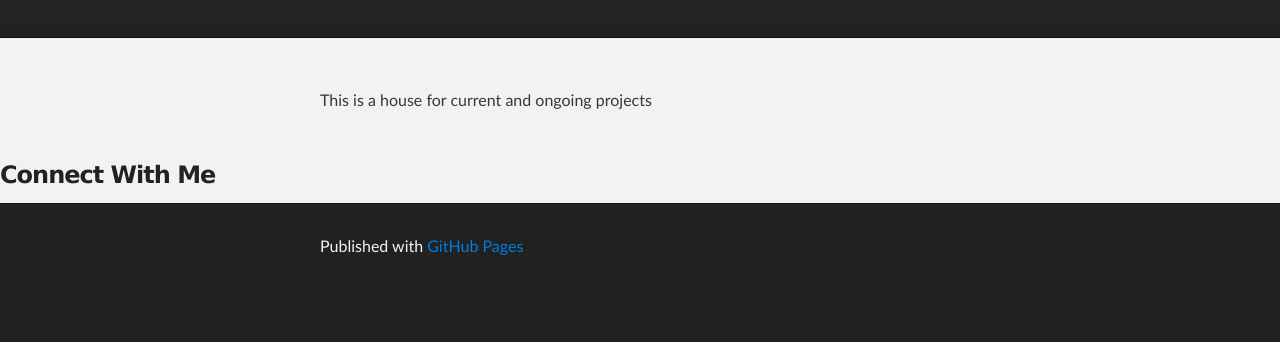
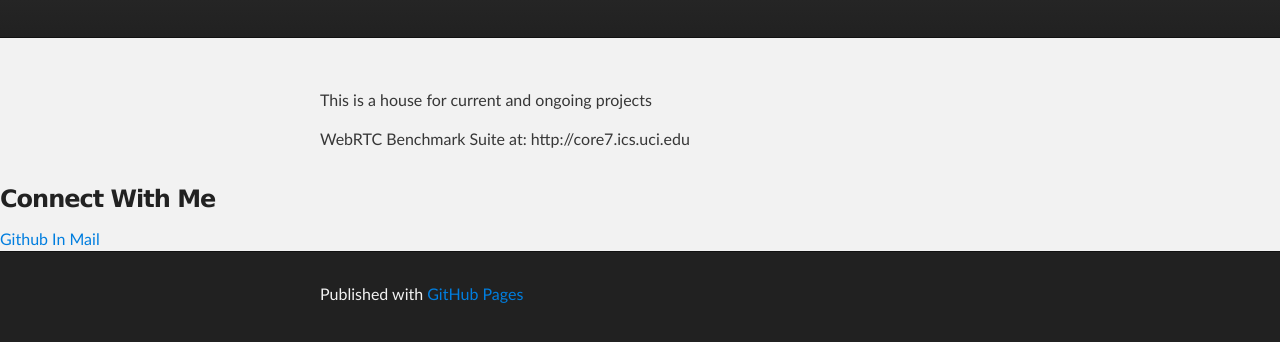
Before and after one commit to vrkrishn/vrkrishn.github.io, a plain HTML site: page index.html in a window 1280 px wide. Shown: the part 172-514 px from the top of the page. Drawn offline with Linux system fonts and the light colour scheme.

Commit message:
Update index.html

```diff
--- a/index.html
+++ b/index.html
@@ -28,13 +28,14 @@
     <div id="main_content_wrap" class="outer">
       <section id="main_content" class="inner">
         <p>This is a house for current and ongoing projects</p>
+        WebRTC Benchmark Suite at: http://core7.ics.uci.edu
       </section>
       <section id = "connection">
         <h3>Connect With Me</h3>
 		<div id="social">
-			<a href="https://github.com/vrkrishn" target="_new"><span class="apico-color apico-github"></span></a>
-			<a href="http://www.linkedin.com/in/vivekrkrishnan" target="_new"><span class="apico-color apico-linkedin"></span></a>
-			<a href="mailto:veekris@gmail.com"><span class="apico-color apico-google-plus"></span></a>
+			<a href="https://github.com/vrkrishn" target="_new"> Github </a>
+			<a href="http://www.linkedin.com/in/vivekrkrishnan" target="_new"> In </a>
+			<a href="mailto:veekris@gmail.com"> Mail </a>
 		</div>
       </section>
     </div>
```
